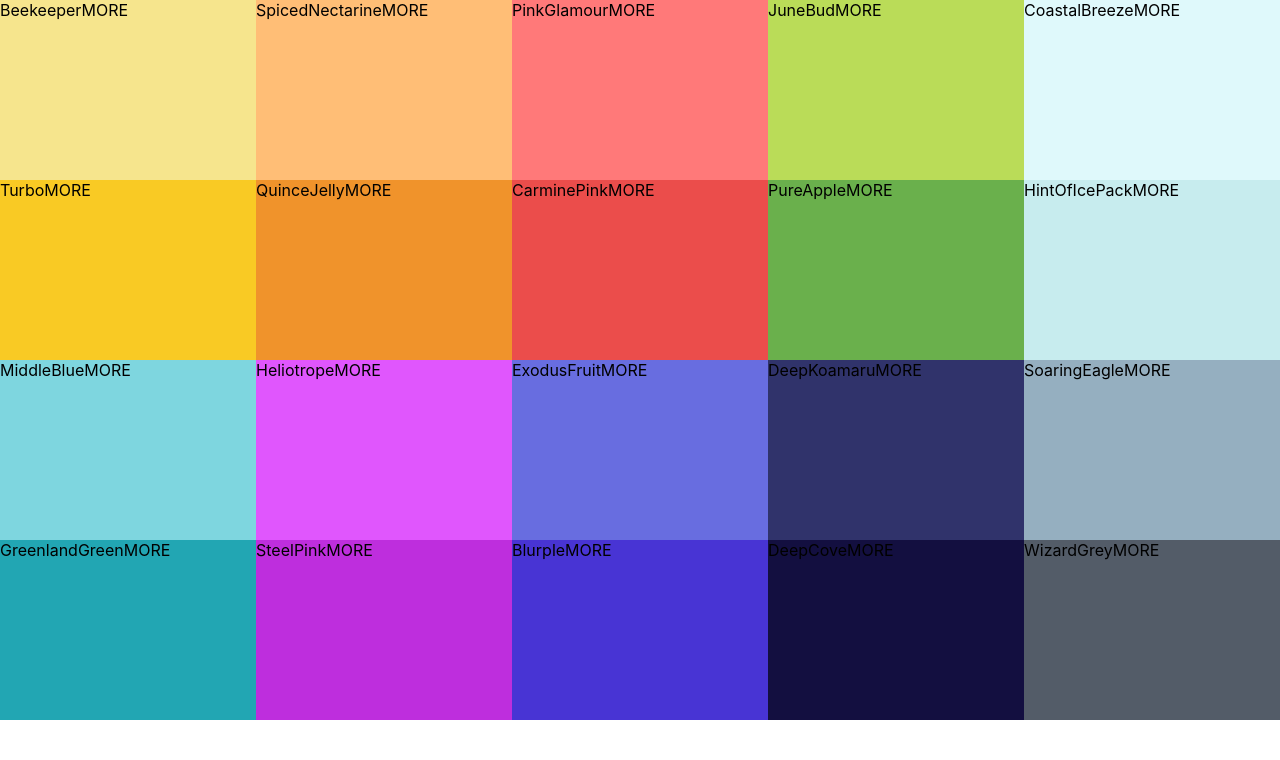
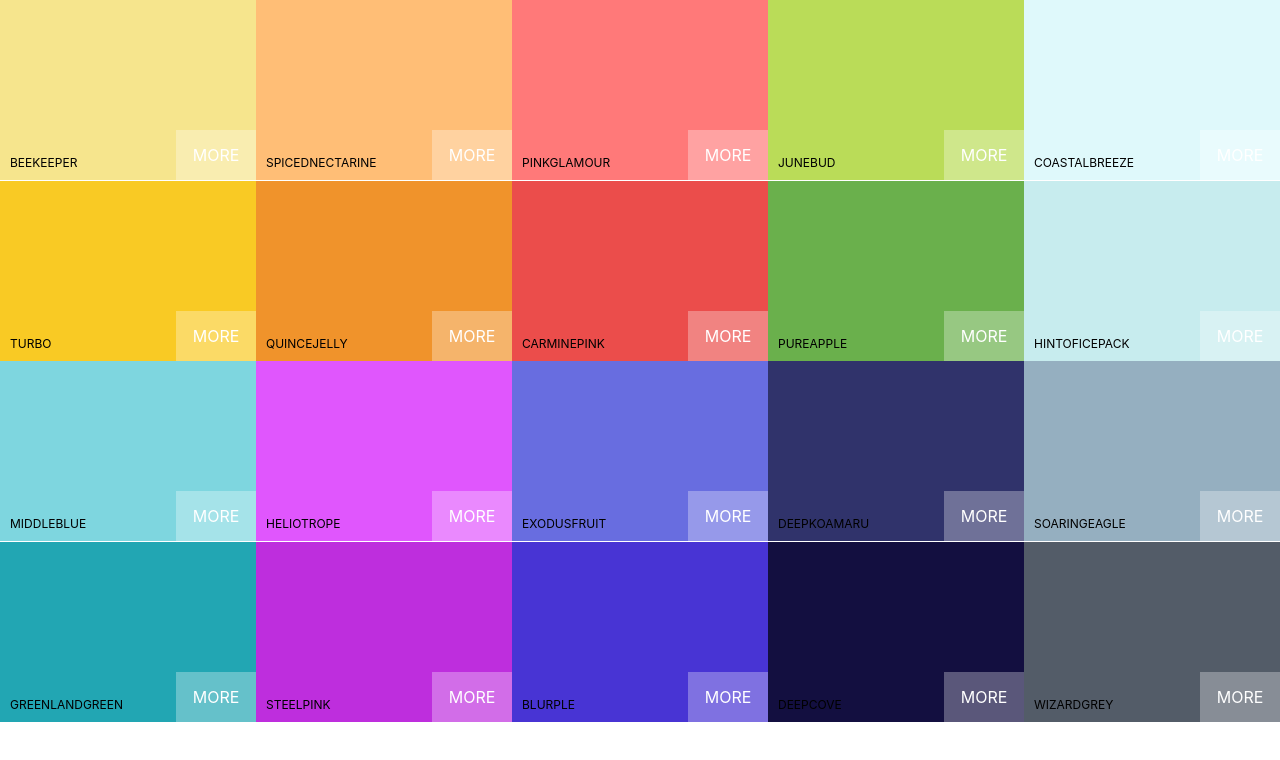
Before and after one commit to prosperosbooks/Colorly, a React (Create React App) app: page / in a window 1280 px wide. Shown: the top 760 px of the page. Built offline with nearby package versions, Linux system fonts and the light colour scheme.

Commit message:
style colorbox

```diff
--- a/src/ColorBox.css
+++ b/src/ColorBox.css
@@ -5,5 +5,56 @@
   display: inline-block;
   position: relative;
   cursor: pointer;
+  margin-bottom: -3.5px;
+}
 
+.copy-button {
+  width: 100px;
+  height: 30px;
+  position: absolute;
+  display: inline-block;
+  top: 50%;
+  left: 50%;
+  margin-left: -50px;
+  margin-top: -15px;
+  text-align: center;
+  outline: none;
+  background: rgba(255, 255, 255, 0.3);
+  font-size: 1rem;
+  line-height: 30px;
+  color: white;
+  text-transform: uppercase;
+  border: none;
+  opacity: 0;
 }
+
+.ColorBox:hover .copy-button {
+  opacity: 1;
+  transition: 0.5s;
+}
+
+.box-content {
+    position: absolute;
+    width: 100%;
+    left: 0px;
+    bottom: 0px;
+    padding: 10px;
+    color: black;
+    text-transform: uppercase;
+    font-size: 12px;
+}
+
+.see-more {
+    background: rgba(255, 255, 255, 0.3);
+    position: absolute;
+    border: none;
+    right: 0px;
+    bottom: 0px;
+    padding: 10px;
+    color: white;
+    width: 60px;
+    height: 30px;
+    text-align: center;
+    line-height: 30px;
+    text-transform: uppercase;
+}
--- a/src/ColorBox.js
+++ b/src/ColorBox.js
@@ -1,13 +1,19 @@
-import React, { Component } from 'react'
-import './ColorBox.css'
+import React, { Component } from "react";
+import "./ColorBox.css";
 
 export default class ColorBox extends Component {
-    render() {
-        return (
-            <div style={{background: this.props.background}} className="ColorBox">
-                <span>{this.props.name}</span>
-                <span>MORE</span>
-            </div>
-        )
-    }
+  render() {
+    const { name, background } = this.props;
+    return (
+      <div style={{ background }} className="ColorBox">
+        <div className="copy-container">
+          <div className="box-content">
+            <span>{name}</span>
+          </div>
+          <button className="copy-button">Copy</button>
+        </div>
+        <span className="see-more">More</span>
+      </div>
+    );
+  }
 }
```
Lines whose indentation alone changed are shown as unchanged.
